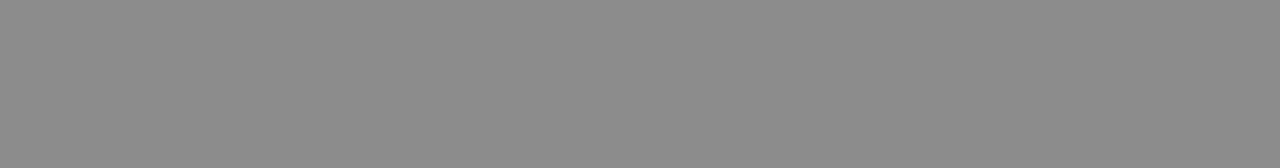
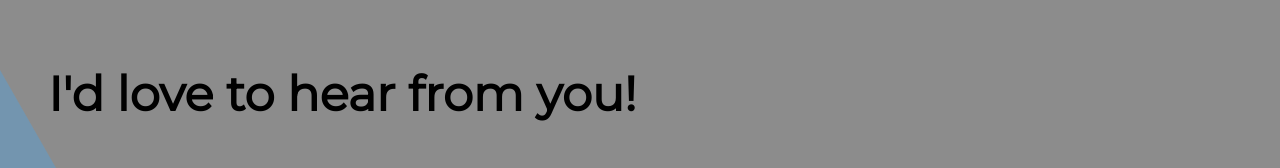
Before and after one commit to ruxpin86/Real-Deal-React-Portfoliolio, a React (Create React App) app: page / in a window 1280 px wide. Shown: the part 2406-2574 px from the top of the page. Before the commit the page ends 2468 px from the top, so only its background shows below. Built offline with nearby package versions, Linux system fonts and the light colour scheme; grey boxes are pictures that could not be loaded.

Commit message:
continuing to style out contact component and then create forms

```diff
--- a/src/App.js
+++ b/src/App.js
@@ -1,7 +1,8 @@
 import Intro from "./components/intro/Intro.js";
 import About from "./components/about/About";
+import ProjectsList from "./components/projectsList/ProjectsList.js";
+import Contact from "./components/contact/Contact.js";
 import "./styles/globals.css";
-import ProjectsList from "./components/projectsList/ProjectsList.js";
 
 const App = () => {
   return (
@@ -9,6 +10,7 @@ const App = () => {
       <Intro />
       <About />
       <ProjectsList />
+      <Contact />
     </div>
   );
 };
--- a/src/components/contact/Contact.js
+++ b/src/components/contact/Contact.js
@@ -0,0 +1,19 @@
+import React from "react";
+import "./contact.css";
+
+export default function Contact() {
+  return (
+    <div className="contact-main">
+      <div className="contact-bg"></div>
+      <div className="contact-wrap">
+        <div className="contact-left">
+          <h1 className="contact-title">I'd love to hear from you!</h1>
+          <div className="contact-info">
+            <div className="contact-item"></div>
+          </div>
+        </div>
+        <div className="contact-right"></div>
+      </div>
+    </div>
+  );
+}
--- a/src/components/contact/contact.css
+++ b/src/components/contact/contact.css
@@ -0,0 +1,30 @@
+.contact-main{
+    height: 100vh;
+    position: relative;
+}
+
+.contact-bg{
+    clip-path: polygon(0 0, 50% 49%, 0 100%, 0 100%, 0 50%, 0% 0%);
+    background-color: #7395af;
+    width: 35%;
+    height: 100%;
+    position: absolute;
+}
+
+.contact-wrapper{
+    padding: 50px;
+    display: flex;
+}
+
+.contact-left{
+    flex: 1;
+}
+.contact-right{
+    flex: 1;
+}
+
+.contact-title{
+    font-size: 3rem;
+    margin-left: 1em;
+    margin-top: .5rem;
+}
```
Also changed, not shown: src/components/Contact.js (deleted).
